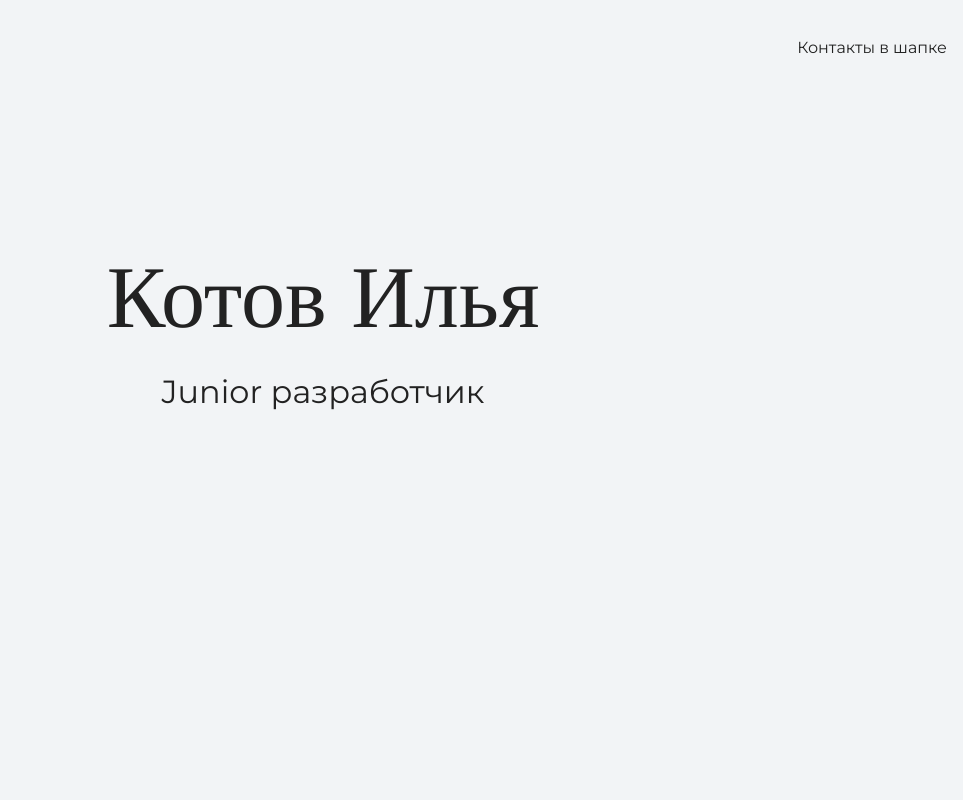
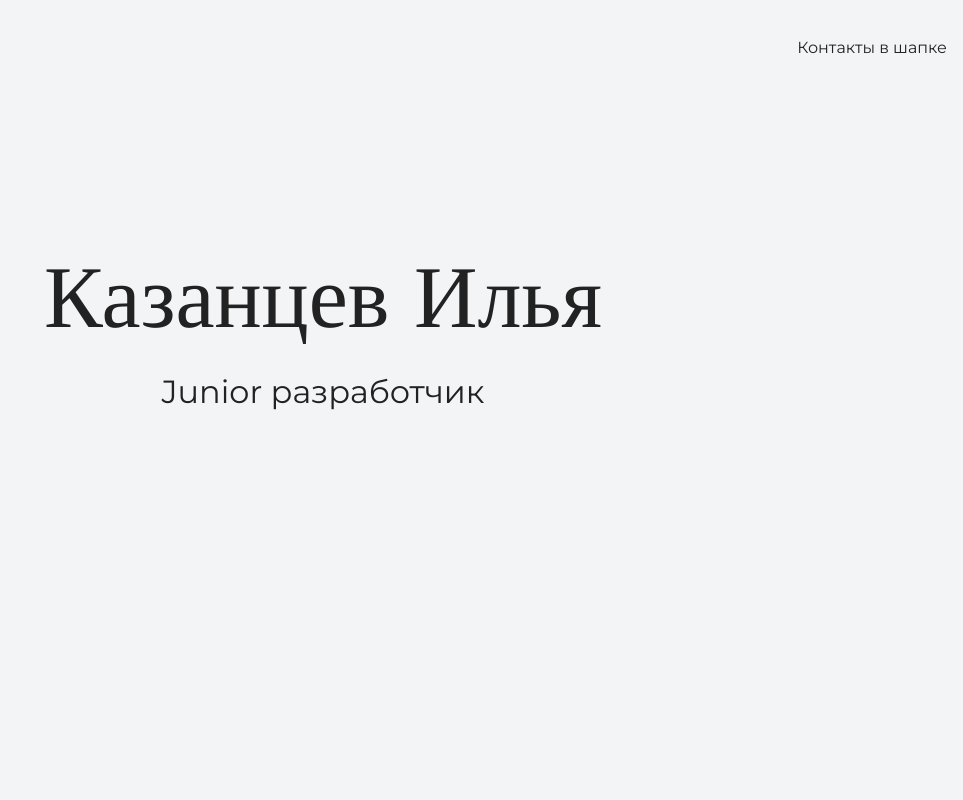
Before and after one commit to Mr-developper/Portfolio, a plain HTML site: page index.html in a window 1280 px wide. Shown: the top 800 px of the page, without its empty margins (317-1280 px from the left). Drawn offline with nearby package versions, Linux system fonts and the light colour scheme.

Commit message:
Внес изменения

```diff
--- a/index.html
+++ b/index.html
@@ -4,7 +4,7 @@
     <link href="https://fonts.googleapis.com/css?family=Montserrat:400,500,700|Old+Standard+TT&display=swap&subset=cyrillic" rel="stylesheet">
     <meta charset="UTF-8">
     <link rel="stylesheet" href="style.css">
-    <title>Портфолио Разработчика</title>
+    <title>Портфолио Junior разработчика</title>
   </head>
 
   <body>
@@ -15,7 +15,7 @@
     </header>
     <section class="hero-image">
       <div class="container">
-      <h1 class="heading">Котов Илья</h1>
+      <h1 class="heading">Казанцев Илья</h1>
       <p>Junior разработчик</p>
     </div>
     </section>
```
